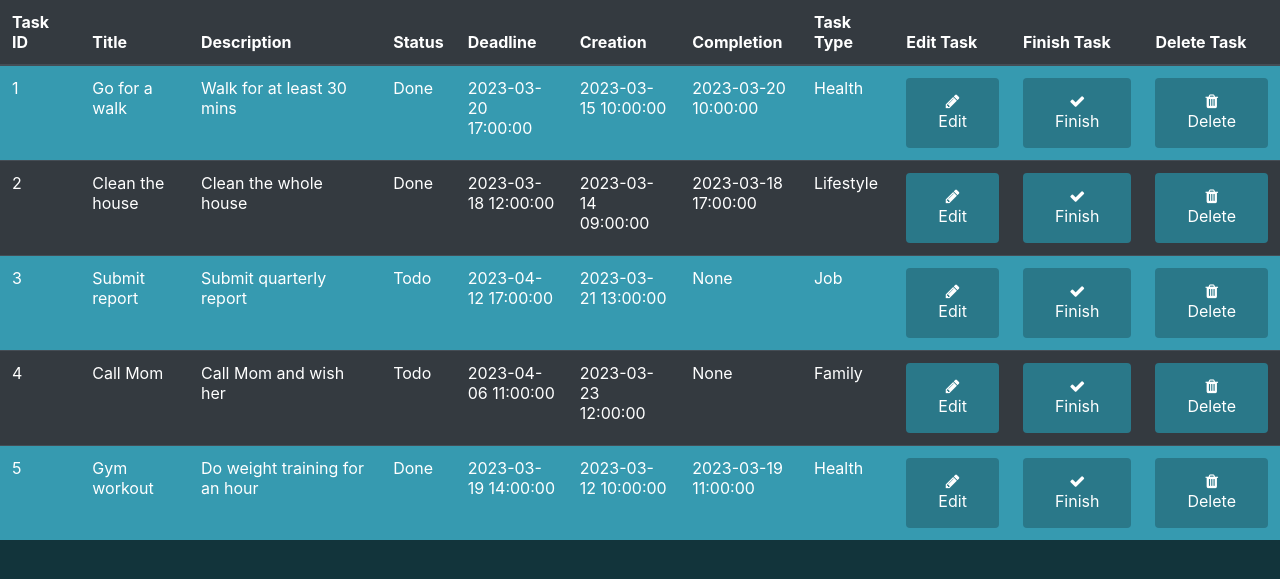
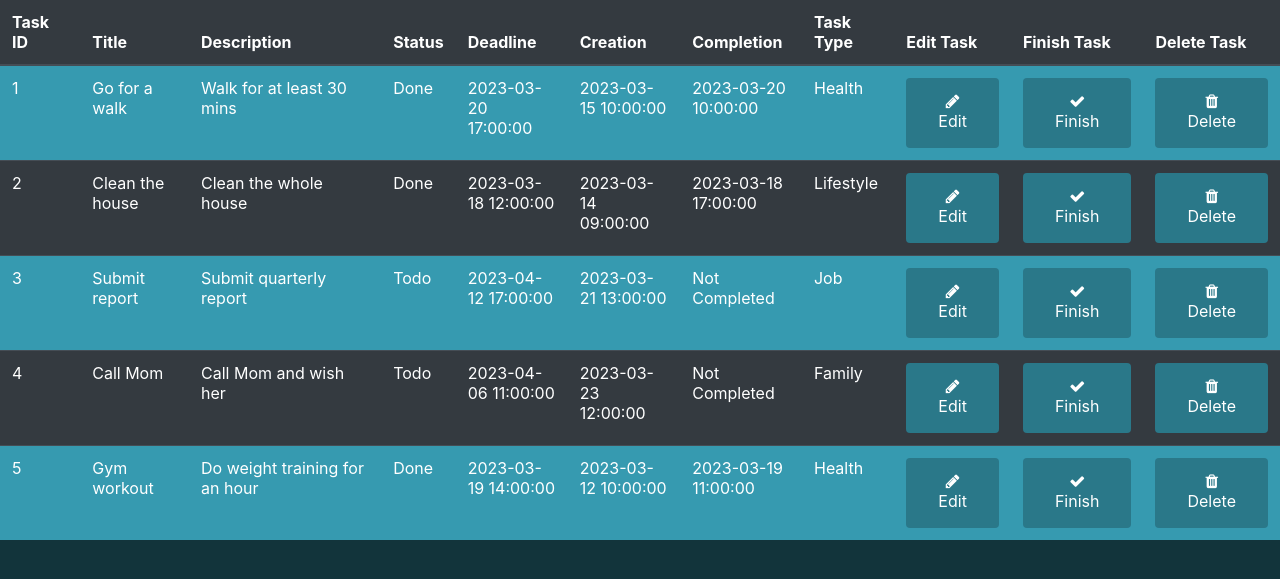
Before and after one commit to alperengozeten/To-Do-App-Flask, a Flask app: page /tasks in a window 1280 px wide. Shown: the part 133-712 px from the top of the page. Run offline with Flask 2, Linux system fonts and the light colour scheme; a user stored in the database is signed in; data comes from the database, SQL or seed files in the repository; data that the repository does not hold is empty; some libraries are stand-ins or nearby versions.

Commit message:
fix None

```diff
--- a/app/templates/tasks.html
+++ b/app/templates/tasks.html
@@ -82,7 +82,11 @@
                 <td>{{ row.status }}</td>
                 <td>{{ row.deadline}}</td>
                 <td>{{ row.creation_time }}</td>
-                <td>{{ row.done_time }}</td>
+                {% if row.done_time is not none %}
+                  <td>{{ row.done_time }}</td>
+                {% else %}
+                  <td>Not Completed</td>
+                {% endif %}
                 <td>{{ row.task_type }}</td>
                 <td><button class="btn btn-primary" data-toggle="modal" data-target="#editModal"><i class="fa fa-pencil"></i> Edit</button>
                 <td><button class="btn btn-primary" data-toggle="modal" data-target="#modalMarkFinished"><i class="fa fa-check"></i> Finish</button>
```
